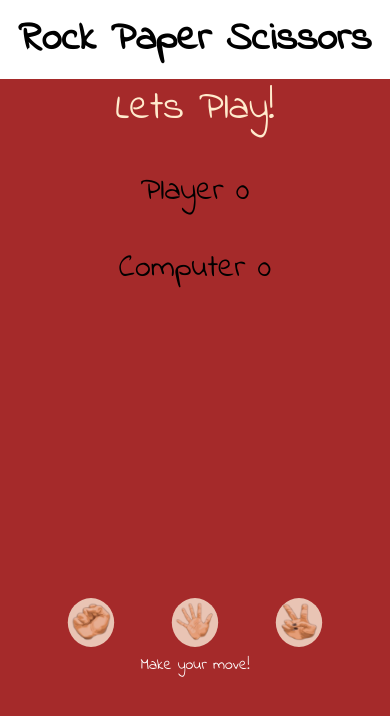
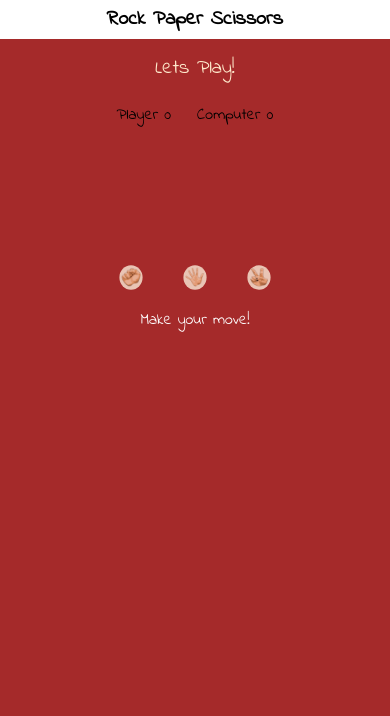
Before and after one commit to Ewie1/CI_PP2_HM, a plain HTML site: page index.html in a window 390 px wide. Drawn offline with Linux system fonts and the light colour scheme.

Commit message:
Add style for screens smaller the 600px

```diff
--- a/assets/css/style.css
+++ b/assets/css/style.css
@@ -109,4 +109,55 @@ header {
 
 @media screen and (max-width: 600px ){
 
+    header {
+        font-size: 10px;
+        padding: 5px;
+    }
+
+    .results{
+        font-size: 20px;
+        padding-top: 15px;
+    }
+
+    .score-count {
+        padding-left: 10px;
+        padding-right: 10px;
+        font-size: 1rem;
+        padding-top: 20px;
+    }
+
+    .image{
+       height: 100px;
+    }
+
+    .result-selection{
+        display: inline-block;
+        margin-left: -20px;
+        margin-right: -30px;
+        transform: scale(0.2);
+
+
+    }
+
+    .selection{
+        transform: scale(0.4);
+        margin: 0 0px;
+    }
+
+    .player-image {
+        margin-top: -50px;
+        margin-left: -50px;
+        margin-right: -5px;
+
+
+    }
+
+    .computer-image{
+        margin-top: -0px;
+        margin-bottom: -50px;
+        margin-left: -100px;
+        margin-right: -5px;
+
+    }
+
 }
```
